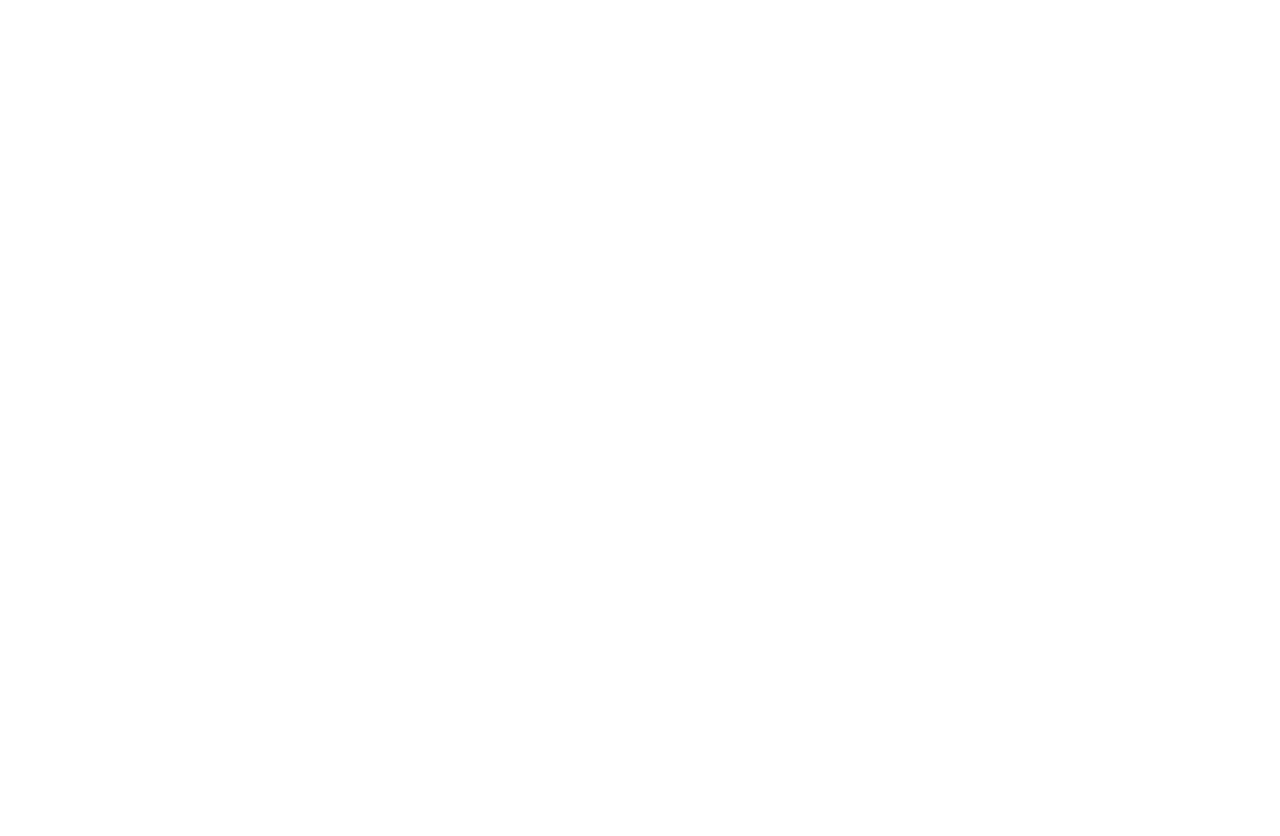
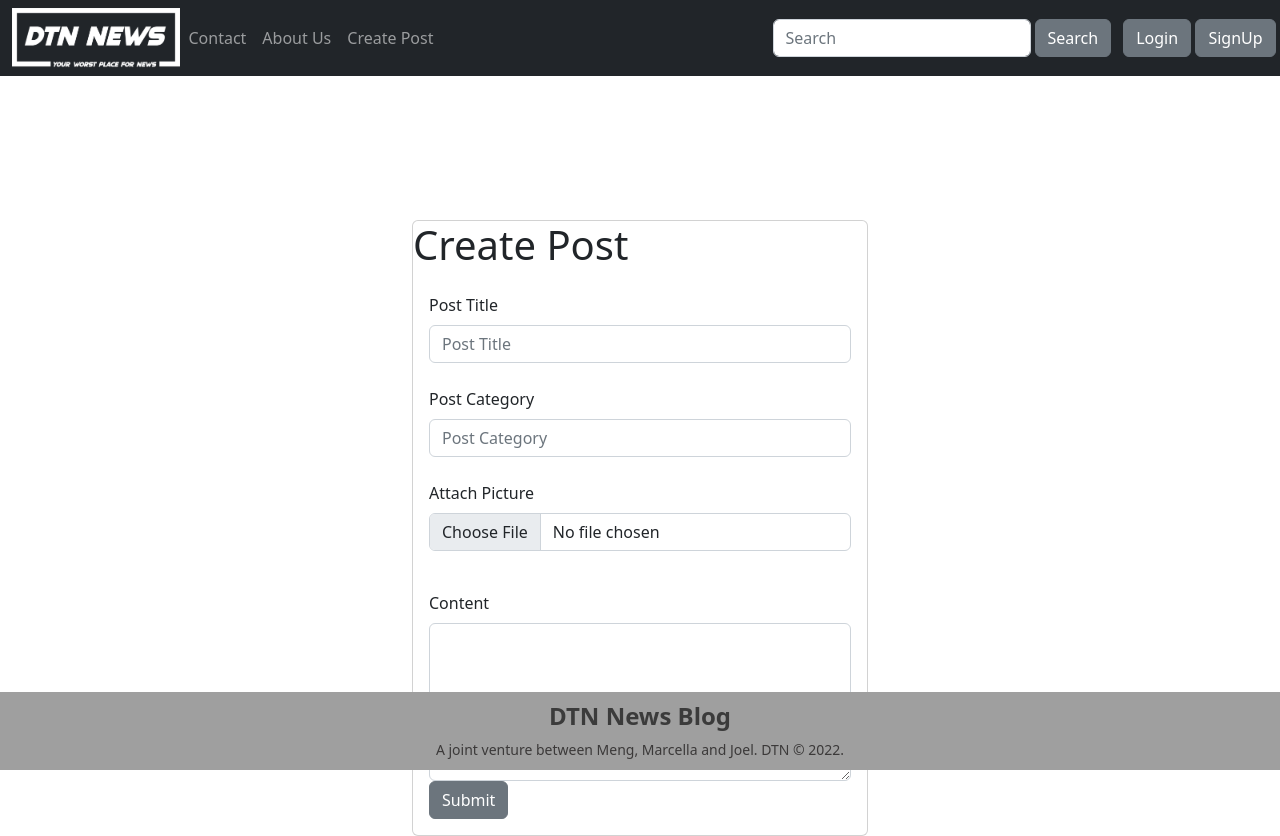
Before and after one commit to curlerhaus/DTNS_News_Blog, a React (Create React App) app in the folder client/: page /createpost in a window 1280 px wide. Before the commit this address had no page. Before the commit the page ends 800 px from the top, so only its background shows below. Built offline with nearby package versions, Linux system fonts and the light colour scheme.

Commit message:
added createpost page

```diff
--- a/client/src/App.js
+++ b/client/src/App.js
@@ -8,22 +8,20 @@
 
 import { BrowserRouter as Router, Routes, Route, Link } from "react-router-dom";
 import About from "./components/about";
+import CreatePost from "./components/createpost";
 
 function App() {
   return (
     <div>
       <Router>
         <Routes>
-          {/* <TopNavBar /> */}
-          {/* <Home /> */}
-          {/* <Select /> */}
-          {/* <Login /> */}
           <Route path="/" element={<TopNavBar />} />
           <Route path="login" element={<Login />} />
           <Route path="Signup" element={<SignUp />} />
           <Route path="home" element={<Home />} />
           <Route path="about" element={<About />} />
           <Route path="contact" element={<Contact />} />
+          <Route path="createpost" element={<CreatePost />} />
         </Routes>
       </Router>
     </div>
--- /dev/null
+++ b/client/src/components/createpost.js
@@ -0,0 +1,38 @@
+import TopNavBar from "./topnavbar";
+import Container from "react-bootstrap/Container";
+import Card from "react-bootstrap/Card";
+import Form from "react-bootstrap/Form";
+import Button from "react-bootstrap/Button";
+import Footer from "./footer";
+
+export default function CreatePost() {
+  return (
+    <>
+      <TopNavBar />
+      <Container style={{ width: "30rem" }}>
+        <Card style={{ top: "9rem" }}>
+          <h1>Create Post</h1>
+          <Card.Body>
+            <Form>
+              <Form.Label>Post Title</Form.Label>
+              <Form.Control type="text" placeholder="Post Title" />
+              <br />
+              <Form.Label>Post Category</Form.Label>
+              <Form.Control type="text" placeholder="Post Category" />
+              <br />
+              <Form.Group controlId="formFile" className="mb-3">
+                <Form.Label>Attach Picture</Form.Label>
+                <Form.Control type="file" />
+              </Form.Group>
+              <br />
+              <Form.Label>Content</Form.Label>
+              <Form.Control as="textarea" rows={6} />
+              <Button variant="secondary">Submit</Button>
+            </Form>
+          </Card.Body>
+        </Card>
+      </Container>
+      <Footer />
+    </>
+  );
+}
--- a/client/src/components/footer.js
+++ b/client/src/components/footer.js
@@ -6,8 +6,8 @@
   return (
     <footer className="footer">
       <Container>
-        <h3>DTNS News Blog</h3>A joint venture between Meng, Marcella and Joel.
-        DTNS © 2022.
+        <h3>DTN News Blog</h3>A joint venture between Meng, Marcella and Joel.
+        DTN © 2022.
       </Container>
     </footer>
   );
--- a/client/src/components/topnavbar.css
+++ b/client/src/components/topnavbar.css
@@ -5,3 +5,9 @@
 .search {
     width: 10px;
 }
+
+.divider{
+    width:5px;
+    height:auto;
+    display:inline-block;
+}
--- a/client/src/components/topnavbar.js
+++ b/client/src/components/topnavbar.js
@@ -20,6 +20,7 @@
           <Nav className="me-auto">
             <Nav.Link href="/contact">Contact</Nav.Link>
             <Nav.Link href="/about">About Us</Nav.Link>
+            <Nav.Link href="/createpost">Create Post</Nav.Link>
           </Nav>
           <Form className="d-flex">
             <Form.Control
@@ -28,6 +29,8 @@
               className="me-6"
               aria-label="Search"
             />
+            <div class="divider" />
+
             <Button variant="secondary">Search</Button>
           </Form>
         </Container>
@@ -35,9 +38,11 @@
         <Button variant="secondary" onClick={() => navigate("/Login")}>
           Login
         </Button>
+        <div class="divider" />
         <Button variant="secondary" onClick={() => navigate("/signup")}>
           SignUp
         </Button>
+        <div class="divider" />
       </Navbar>
     </div>
   );
```
